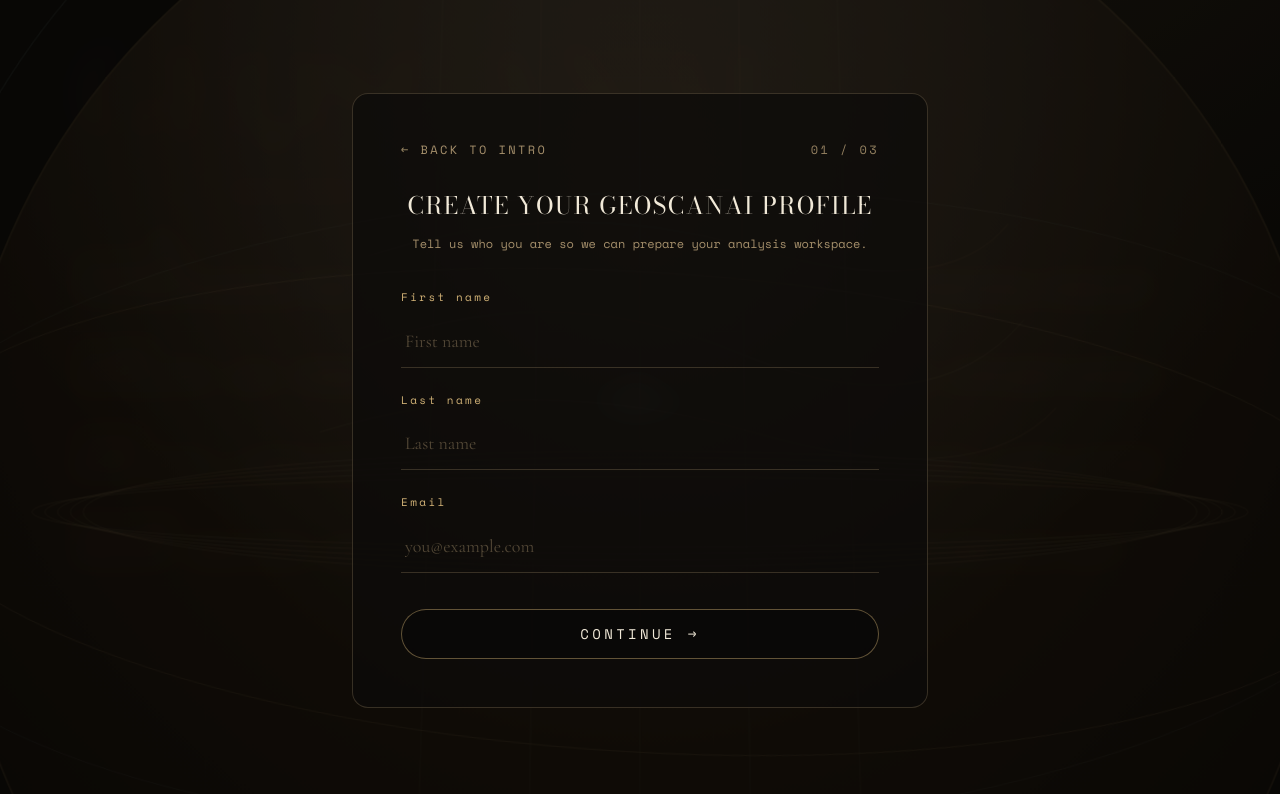
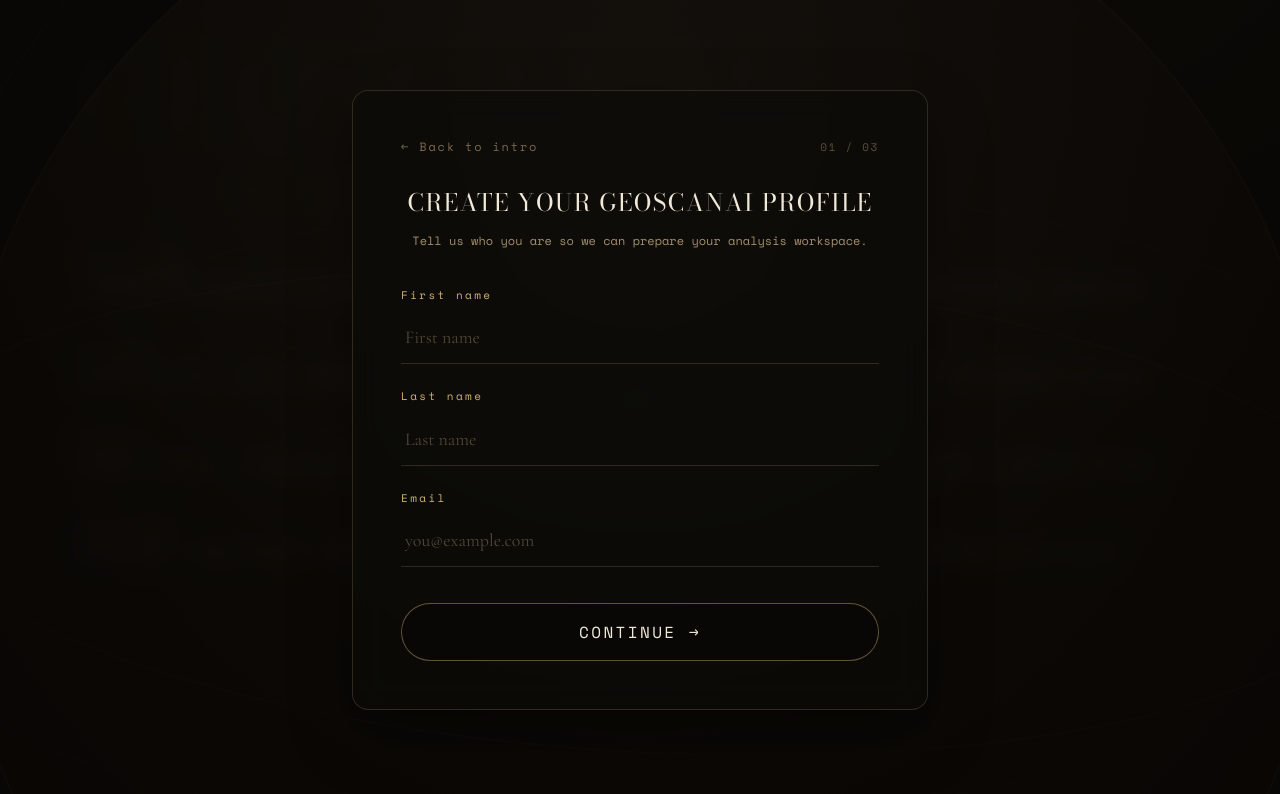
Before and after one commit to salaheddine-h/GeoScanAI, a Next.js app in the folder apps/frontend/: page / in a window 1280 px wide. Both pictures are taken after a click on the button "GET STARTED →". Shown: the top 794 px of the page. Built offline with nearby package versions, Linux system fonts and the light colour scheme.

Commit message:
feat(frontend) add templat for funv7

```diff
--- a/apps/frontend/src/components/ui/geoscan-onboarding.tsx
+++ b/apps/frontend/src/components/ui/geoscan-onboarding.tsx
@@ -10,14 +10,12 @@
 const COL_TEXT_PRIMARY = "#f1e9d8"; // warm ivory
 const COL_TEXT_SECONDARY = "#a6906c"; // muted warm gray/gold
 const COL_LABEL = "#e8c583"; // restrained warm gold
-const COL_METADATA = "#8a7350"; // muted bronze
-const COL_BORDER = "rgba(166,144,108,0.28)";
+const COL_METADATA = "#7d6a4e"; // subdued metadata tone
+const COL_BORDER = "rgba(166,144,108,0.24)";
 const COL_FOCUS = "#e8c583";
 const COL_ERROR = "#c97a5a";
 
-const COL_CARD_BG = "rgba(13,12,10,0.74)";
-const COL_PANEL_BG = "rgba(5,5,5,0.85)";
-const COL_PANEL_BORDER = "rgba(166,144,108,0.16)";
+const COL_CARD_BG = "rgba(12,11,9,0.66)";
 
 export type DataType = "standard" | "professional";
 
@@ -44,7 +42,7 @@
 const EMAIL_RE = /^[^\s@]+@[^\s@]+\.[^\s@]+$/;
 
 // ─────────────────────────────────────────────────────────────
-// Shared micro-animation styles — scoped, no external deps.
+// Shared micro-animation styles.
 // ─────────────────────────────────────────────────────────────
 function OnboardingMotionStyles() {
   return (
@@ -53,96 +51,75 @@
       @keyframes gso-orbit-slower { from { transform: rotate(360deg); } to { transform: rotate(0deg); } }
       @keyframes gso-drift { 0%, 100% { transform: translateY(0px); } 50% { transform: translateY(6px); } }
       @keyframes gso-card-in {
-        from { opacity: 0; transform: translateY(14px); }
+        from { opacity: 0; transform: translateY(12px); }
         to { opacity: 1; transform: translateY(0); }
-      }
-      @keyframes gso-indicator-pulse {
-        0%, 100% { opacity: 0.55; }
-        50% { opacity: 0.9; }
       }
       .gso-orbit { animation: gso-orbit-slow 300s linear infinite; transform-origin: 400px 620px; }
       .gso-orbit-2 { animation: gso-orbit-slower 420s linear infinite; transform-origin: 400px 620px; }
       .gso-scan { animation: gso-orbit-slow 180s linear infinite; transform-origin: 400px 620px; }
       .gso-moon { animation: gso-drift 40s ease-in-out infinite; }
-      .gso-card-mount { animation: gso-card-in 750ms cubic-bezier(0.16, 1, 0.3, 1) both; }
-      .gso-indicator { animation: gso-indicator-pulse 5s ease-in-out infinite; }
-      .gso-cta { position: relative; overflow: hidden; }
-      .gso-cta .gso-arrow { display: inline-block; transition: transform 260ms ease; }
-      .gso-cta:hover:enabled .gso-arrow { transform: translateX(4px); }
-      .gso-cta:hover:enabled { background: rgba(232,197,131,0.08); border-color: rgba(232,197,131,0.55); }
-      .gso-input { transition: border-color 280ms ease, box-shadow 280ms ease; }
-      .gso-input:focus { box-shadow: 0 0 0 3px rgba(232,197,131,0.08); }
+      .gso-card-mount { animation: gso-card-in 700ms cubic-bezier(0.16, 1, 0.3, 1) both; }
+      .gso-cta .gso-arrow { display: inline-block; transition: transform 250ms ease; }
+      .gso-cta:hover:enabled .gso-arrow { transform: translateX(3px); }
+      .gso-cta:hover:enabled { background: rgba(232,197,131,0.07); border-color: rgba(232,197,131,0.5); }
+      .gso-input { transition: border-color 250ms ease; }
       @media (prefers-reduced-motion: reduce) {
-        .gso-orbit, .gso-orbit-2, .gso-scan, .gso-moon, .gso-card-mount, .gso-indicator { animation: none; }
+        .gso-orbit, .gso-orbit-2, .gso-scan, .gso-moon, .gso-card-mount { animation: none; }
       }
     `}</style>
   );
 }
 
 // ─────────────────────────────────────────────────────────────
-// Background — extremely subtle Earth-observation atmosphere.
+// Background — subtle Earth-observation atmosphere, dialed back
+// further so it supports the form rather than competing with it.
 // ─────────────────────────────────────────────────────────────
 function EarthObservationBackground() {
   return (
-    <div aria-hidden className="pointer-events-none absolute inset-0 overflow-hidden" style={{ opacity: 0.55 }}>
+    <div aria-hidden className="pointer-events-none absolute inset-0 overflow-hidden" style={{ opacity: 0.34 }}>
       <svg viewBox="0 0 800 800" preserveAspectRatio="xMidYMax slice" className="h-full w-full">
         <defs>
           <radialGradient id="gso-sun" cx="78%" cy="18%" r="55%">
-            <stop offset="0%" stopColor="rgba(232,197,131,0.10)" />
+            <stop offset="0%" stopColor="rgba(232,197,131,0.09)" />
             <stop offset="100%" stopColor="rgba(232,197,131,0)" />
           </radialGradient>
           <radialGradient id="gso-earth" cx="50%" cy="30%" r="70%">
-            <stop offset="0%" stopColor="#2b2317" />
-            <stop offset="55%" stopColor="#171209" />
-            <stop offset="100%" stopColor="#0b0906" />
+            <stop offset="0%" stopColor="#241d13" />
+            <stop offset="55%" stopColor="#141007" />
+            <stop offset="100%" stopColor="#0a0805" />
           </radialGradient>
           <radialGradient id="gso-earth-rim" cx="50%" cy="0%" r="60%">
-            <stop offset="0%" stopColor="rgba(241,233,216,0.10)" />
+            <stop offset="0%" stopColor="rgba(241,233,216,0.08)" />
             <stop offset="100%" stopColor="rgba(241,233,216,0)" />
           </radialGradient>
           <radialGradient id="gso-moon" cx="35%" cy="30%" r="70%">
-            <stop offset="0%" stopColor="rgba(166,144,108,0.28)" />
-            <stop offset="100%" stopColor="rgba(166,144,108,0.04)" />
+            <stop offset="0%" stopColor="rgba(166,144,108,0.22)" />
+            <stop offset="100%" stopColor="rgba(166,144,108,0.03)" />
           </radialGradient>
         </defs>
 
         <rect x="0" y="0" width="800" height="800" fill="url(#gso-sun)" />
 
-        <circle className="gso-moon" cx="118" cy="150" r="16" fill="url(#gso-moon)" />
-        <circle cx="118" cy="150" r="16" fill="none" stroke="rgba(241,233,216,0.10)" strokeWidth="0.5" />
+        <circle className="gso-moon" cx="118" cy="150" r="15" fill="url(#gso-moon)" />
+        <circle cx="118" cy="150" r="15" fill="none" stroke="rgba(241,233,216,0.08)" strokeWidth="0.5" />
 
         <circle cx="400" cy="620" r="430" fill="url(#gso-earth)" />
         <circle cx="400" cy="620" r="430" fill="url(#gso-earth-rim)" />
-        <circle cx="400" cy="620" r="430" fill="none" stroke="rgba(232,197,131,0.10)" strokeWidth="1" />
+        <circle cx="400" cy="620" r="430" fill="none" stroke="rgba(232,197,131,0.08)" strokeWidth="1" />
 
-        <g clipPath="url(#gso-clip)">
-          <defs>
-            <clipPath id="gso-clip">
-              <circle cx="400" cy="620" r="430" />
-            </clipPath>
-          </defs>
-          {[520, 460, 400, 340, 280].map((y, i) => (
-            <ellipse key={y} cx="400" cy="620" rx={380 - i * 8} ry={22 + i * 4} fill="none" stroke="rgba(166,144,108,0.10)" strokeWidth="0.6" />
-          ))}
-          {[-120, -60, 0, 60, 120].map((x) => (
-            <line key={x} x1={400 + x} y1="190" x2={400 + x * 1.15} y2="800" stroke="rgba(166,144,108,0.07)" strokeWidth="0.5" />
-          ))}
-        </g>
-
-        <g stroke="rgba(232,197,131,0.06)" strokeWidth="0.6" fill="none">
+        <g stroke="rgba(232,197,131,0.045)" strokeWidth="0.6" fill="none">
           <path d="M 220 520 Q 340 470 460 520 T 640 500" />
           <path d="M 200 570 Q 330 530 470 570 T 660 555" />
-          <path d="M 230 460 Q 350 420 470 455 T 630 440" />
         </g>
 
         <g className="gso-orbit">
-          <ellipse cx="400" cy="620" rx="470" ry="150" fill="none" stroke="rgba(232,197,131,0.08)" strokeWidth="0.6" />
+          <ellipse cx="400" cy="620" rx="470" ry="150" fill="none" stroke="rgba(232,197,131,0.06)" strokeWidth="0.6" />
         </g>
         <g className="gso-orbit-2">
-          <ellipse cx="400" cy="620" rx="500" ry="200" fill="none" stroke="rgba(191,233,230,0.05)" strokeWidth="0.5" />
+          <ellipse cx="400" cy="620" rx="500" ry="200" fill="none" stroke="rgba(191,233,230,0.04)" strokeWidth="0.5" />
         </g>
         <g className="gso-scan">
-          <path d="M -70 620 A 470 470 0 0 1 100 240" fill="none" stroke="rgba(191,233,230,0.07)" strokeWidth="1" />
+          <path d="M -70 620 A 470 470 0 0 1 100 240" fill="none" stroke="rgba(191,233,230,0.05)" strokeWidth="1" />
         </g>
       </svg>
     </div>
@@ -169,50 +146,24 @@
   );
 }
 
-function StepIndicator({ step }: { step: 1 | 2 | 3 }) {
-  return (
-    <div
-      className="gso-indicator text-[11px] sm:text-xs"
-      style={{ fontFamily: F_MONO, color: COL_TEXT_SECONDARY, letterSpacing: "0.2em" }}
-    >
-      0{step} / 03
-    </div>
-  );
-}
-
 function BackButton({ onClick, label }: { onClick: () => void; label: string }) {
   return (
     <button
       type="button"
       onClick={onClick}
-      style={{ fontFamily: F_MONO, color: COL_TEXT_SECONDARY }}
-      className="text-[11px] tracking-[0.2em] transition-colors hover:text-[#e8c583] sm:text-xs"
+      style={{ fontFamily: F_MONO, color: COL_METADATA }}
+      className="text-[11px] tracking-[0.15em] transition-colors hover:text-[#e8c583] sm:text-xs"
     >
       ← {label}
     </button>
   );
 }
 
-function FieldLabel({ children, size = "sm" }: { children: React.ReactNode; size?: "sm" | "md" }) {
+function FieldLabel({ children }: { children: React.ReactNode }) {
   return (
-    <label
-      style={{ fontFamily: F_CREDIT, color: COL_TEXT_PRIMARY }}
-      className={
-        size === "md"
-          ? "mb-2 block text-base opacity-95 sm:text-lg"
-          : "mb-2 block text-[10px] tracking-[0.22em] opacity-90 sm:text-[11px]"
-      }
-    >
-      {size === "md" ? children : <span style={{ fontFamily: F_MONO, color: COL_LABEL }}>{children}</span>}
+    <label style={{ fontFamily: F_MONO, color: COL_LABEL }} className="mb-2 block text-[10px] tracking-[0.22em] opacity-90 sm:text-[11px]">
+      {children}
     </label>
-  );
-}
-
-function HelperText({ children }: { children: React.ReactNode }) {
-  return (
-    <p style={{ fontFamily: F_MONO, color: COL_TEXT_SECONDARY }} className="mt-1.5 text-[10px] tracking-wide opacity-70">
-      {children}
-    </p>
   );
 }
 
@@ -240,7 +191,7 @@
 function ErrorText({ children }: { children?: string }) {
   if (!children) return null;
   return (
-    <p style={{ fontFamily: F_MONO, color: COL_ERROR }} className="mt-1.5 text-[10.5px] tracking-wide">
+    <p style={{ fontFamily: F_MONO, color: COL_ERROR }} className="mt-1.5 text-[11px]">
       {children}
     </p>
   );
@@ -253,8 +204,9 @@
 }: {
   onClick: () => void;
   disabled?: boolean;
-  children: React.ReactNode;
+  children: string;
 }) {
+  const label = children.replace("→", "").trim();
   return (
     <button
       type="button"
@@ -266,18 +218,19 @@
         borderColor: disabled ? "rgba(166,144,108,0.18)" : "rgba(232,197,131,0.4)",
         opacity: disabled ? 0.5 : 1,
         cursor: disabled ? "not-allowed" : "pointer",
-        background: "rgba(5,5,5,0.4)",
+        background: "rgba(6,5,4,0.4)",
       }}
-      className="gso-cta mt-9 w-full rounded-full border py-3.5 text-xs tracking-[0.24em] transition-colors duration-300 sm:text-sm"
+      className="gso-cta w-full rounded-full border py-4 text-sm tracking-[0.15em] transition-colors duration-300 sm:text-base"
     >
-      <span>{typeof children === "string" ? children.replace("→", "").trim() : children}</span>{" "}
-      <span className="gso-arrow">→</span>
+      <span>{label}</span> <span className="gso-arrow">→</span>
     </button>
   );
 }
 
 // ─────────────────────────────────────────────────────────────
-// Coordinate field — used inside the dark LOCATION data panel.
+// Coordinate field — the redesigned centerpiece of step 3.
+// Large, legible numeric value; plain-case label; quiet helper
+// text; error swaps in for the helper without shifting layout.
 // ─────────────────────────────────────────────────────────────
 function CoordinateField({
   label,
@@ -298,17 +251,31 @@
 }) {
   return (
     <div>
-      <FieldLabel size="md">{label}</FieldLabel>
-      <TextInput
+      <div style={{ fontFamily: F_CREDIT, color: COL_TEXT_PRIMARY }} className="mb-2 text-base sm:text-lg">
+        {label}
+      </div>
+      <input
         value={value}
         onChange={(e) => onChange(e.target.value)}
         onBlur={onBlur}
         placeholder={placeholder}
         inputMode="decimal"
-        style={{ borderColor: "rgba(166,144,108,0.22)" }}
-        className="text-xl sm:text-2xl"
+        style={{ fontFamily: F_MONO, color: COL_TEXT_PRIMARY, borderColor: COL_BORDER }}
+        className="gso-input w-full border-b bg-transparent px-0.5 py-2 text-3xl tracking-tight placeholder:text-[#a6906c]/35 focus:outline-none sm:text-4xl"
+        onFocus={(e) => {
+          e.currentTarget.style.borderColor = COL_FOCUS;
+        }}
+        onBlurCapture={(e) => {
+          e.currentTarget.style.borderColor = COL_BORDER;
+        }}
       />
-      {error ? <ErrorText>{error}</ErrorText> : <HelperText>{helper}</HelperText>}
+      {error ? (
+        <ErrorText>{error}</ErrorText>
+      ) : (
+        <p style={{ fontFamily: F_MONO, color: COL_METADATA }} className="mt-1.5 text-[11px] opacity-80">
+          {helper}
+        </p>
+      )}
     </div>
   );
 }
@@ -355,13 +322,13 @@
   const validateLat = (value: string) => {
     if (!value.trim()) return "Latitude is required.";
     const lat = Number(value);
-    if (Number.isNaN(lat) || lat < -90 || lat > 90) return "Must be between −90 and 90.";
+    if (Number.isNaN(lat) || lat < -90 || lat > 90) return "Latitude must be between −90 and 90.";
     return undefined;
   };
   const validateLon = (value: string) => {
     if (!value.trim()) return "Longitude is required.";
     const lon = Number(value);
-    if (Number.isNaN(lon) || lon < -180 || lon > 180) return "Must be between −180 and 180.";
+    if (Number.isNaN(lon) || lon < -180 || lon > 180) return "Longitude must be between −180 and 180.";
     return undefined;
   };
 
@@ -410,15 +377,22 @@
 
       <div
         className="gso-card-mount relative w-full max-w-xl rounded-2xl px-7 py-9 sm:px-12 sm:py-12"
-        style={{ border: `1px solid ${COL_BORDER}`, background: COL_CARD_BG }}
+        style={{
+          border: `1px solid ${COL_BORDER}`,
+          background: COL_CARD_BG,
+          backdropFilter: "blur(14px)",
+          boxShadow: "0 24px 60px rgba(0,0,0,0.35)",
+        }}
       >
         <div className="mb-8 flex items-center justify-between">
           {step === 1 ? (
-            <BackButton onClick={onExit} label="BACK TO INTRO" />
+            <BackButton onClick={onExit} label="Back to intro" />
           ) : (
-            <BackButton onClick={() => setStep((s) => ((s - 1) as 1 | 2 | 3))} label="BACK" />
+            <BackButton onClick={() => setStep((s) => ((s - 1) as 1 | 2 | 3))} label="Back" />
           )}
-          <StepIndicator step={step} />
+          <div style={{ fontFamily: F_MONO, color: COL_METADATA }} className="text-[11px] tracking-[0.15em] opacity-70">
+            0{step} / 03
+          </div>
         </div>
 
         {step === 1 && (
@@ -448,7 +422,9 @@
               </div>
             </div>
 
+            <div className="mt-9">
               <ContinueButton onClick={handleStep1Continue}>CONTINUE →</ContinueButton>
+            </div>
           </FadeStep>
         )}
 
@@ -490,41 +466,40 @@
             </div>
             <ErrorText>{dataTypeError}</ErrorText>
 
+            <div className="mt-9">
               <ContinueButton onClick={handleStep2Continue}>CONTINUE →</ContinueButton>
+            </div>
           </FadeStep>
         )}
 
         {step === 3 && (
           <FadeStep stepKey="step-3">
-            <h1 style={{ fontFamily: F_DISPLAY, color: COL_TEXT_PRIMARY }} className="text-center text-[2.1rem] leading-tight tracking-[0.01em] sm:text-[2.6rem]">
+            <h1 style={{ fontFamily: F_DISPLAY, color: COL_TEXT_PRIMARY }} className="text-center text-[2.25rem] leading-[1.1] sm:text-[2.75rem]">
               Define Your Analysis
             </h1>
-            <p style={{ fontFamily: F_CREDIT, color: COL_TEXT_SECONDARY }} className="mx-auto mt-4 max-w-sm text-center text-sm leading-relaxed sm:text-base">
-              Provide the location and available project data. GeoScanAI will use them to build the analysis.
+            <p style={{ fontFamily: F_CREDIT, color: COL_TEXT_SECONDARY }} className="mx-auto mt-3 max-w-sm text-center text-base sm:text-lg">
+              Configure the geographic target for your analysis.
             </p>
 
             <div className="mt-11 space-y-10">
               {dataType === "professional" && (
                 <section>
-                  <div style={{ fontFamily: F_MONO, color: COL_LABEL }} className="mb-3 text-[10px] tracking-[0.22em] opacity-90 sm:text-[11px]">
-                    PROJECT DATA
+                  <div style={{ fontFamily: F_CREDIT, color: COL_TEXT_PRIMARY }} className="mb-1 text-base sm:text-lg">
+                    Project data
                   </div>
                   {!pdfFile ? (
                     <label
-                      style={{ borderColor: COL_PANEL_BORDER, fontFamily: F_MONO, color: COL_TEXT_SECONDARY, background: COL_PANEL_BG }}
-                      className="flex cursor-pointer items-center justify-center rounded-lg border border-dashed px-4 py-7 text-[11px] tracking-[0.15em] transition-colors hover:border-[#e8c583]/60 hover:text-[#e8c583]"
+                      style={{ borderColor: COL_BORDER, fontFamily: F_MONO, color: COL_TEXT_SECONDARY }}
+                      className="mt-3 flex cursor-pointer items-center justify-center rounded-lg border border-dashed px-4 py-7 text-[11px] tracking-[0.12em] transition-colors hover:border-[#e8c583]/60 hover:text-[#e8c583]"
                     >
                       UPLOAD PDF
                       <input type="file" accept="application/pdf" className="hidden" onChange={(e) => handlePdfChange(e.target.files?.[0] ?? null)} />
                     </label>
                   ) : (
-                    <div style={{ borderColor: COL_PANEL_BORDER, background: COL_PANEL_BG }} className="rounded-lg border px-5 py-4">
+                    <div style={{ borderColor: COL_BORDER }} className="mt-3 rounded-lg border px-5 py-4">
                       <div className="flex items-start justify-between gap-4">
                         <div>
-                          <div style={{ fontFamily: F_MONO, color: COL_LABEL }} className="text-[10px] tracking-[0.2em]">
-                            PDF
-                          </div>
-                          <div style={{ fontFamily: F_CREDIT, color: COL_TEXT_PRIMARY }} className="mt-1 text-base">
+                          <div style={{ fontFamily: F_CREDIT, color: COL_TEXT_PRIMARY }} className="text-base">
                             Project documentation
                           </div>
                           <div style={{ fontFamily: F_MONO, color: COL_TEXT_SECONDARY }} className="mt-1 truncate text-[11px]">
@@ -535,7 +510,7 @@
                           type="button"
                           onClick={() => handlePdfChange(null)}
                           style={{ fontFamily: F_MONO, color: COL_TEXT_SECONDARY }}
-                          className="shrink-0 text-[10px] tracking-[0.15em] transition-colors hover:text-[#c97a5a]"
+                          className="shrink-0 text-[10px] tracking-[0.1em] transition-colors hover:text-[#c97a5a]"
                         >
                           REMOVE
                         </button>
@@ -547,31 +522,14 @@
               )}
 
               <section>
-                <div style={{ fontFamily: F_MONO, color: COL_TEXT_PRIMARY }} className="text-sm tracking-[0.08em] sm:text-base">
-                  LOCATION
+                <div style={{ fontFamily: F_CREDIT, color: COL_TEXT_PRIMARY }} className="text-lg sm:text-xl">
+                  Analysis location
                 </div>
-                <div style={{ fontFamily: F_MONO, color: COL_METADATA }} className="mt-1 text-[10px] tracking-[0.2em] opacity-80 sm:text-[11px]">
-                  GEOGRAPHIC COORDINATES
+                <div style={{ fontFamily: F_MONO, color: COL_METADATA }} className="mt-1 text-[11px] opacity-75">
+                  Geographic coordinates
                 </div>
 
-                {/* Dark data-entry panel with a faint coordinate-grid texture */}
-                <div
-                  className="relative mt-5 overflow-hidden rounded-xl border px-5 py-7 sm:px-7 sm:py-8"
-                  style={{
-                    background: COL_PANEL_BG,
-                    borderColor: COL_PANEL_BORDER,
-                    boxShadow: "inset 0 1px 12px rgba(0,0,0,0.5)",
-                  }}
-                >
-                  <div
-                    aria-hidden
-                    className="pointer-events-none absolute inset-0 opacity-[0.05]"
-                    style={{
-                      backgroundImage:
-                        "repeating-linear-gradient(0deg, rgba(232,197,131,0.5) 0px, rgba(232,197,131,0.5) 1px, transparent 1px, transparent 32px), repeating-linear-gradient(90deg, rgba(232,197,131,0.5) 0px, rgba(232,197,131,0.5) 1px, transparent 1px, transparent 32px)",
-                    }}
-                  />
-                  <div className="relative space-y-8">
+                <div className="mt-6 space-y-8">
                   <CoordinateField
                     label="Latitude"
                     value={latitude}
@@ -582,7 +540,7 @@
                     }}
                     placeholder="31.7917"
                     error={analysisTouched.latitude ? analysisErrors.latitude : undefined}
-                      helper="Decimal degrees · Latitude −90 to 90"
+                    helper="Decimal degrees · −90 to 90"
                   />
                   <CoordinateField
                     label="Longitude"
@@ -592,16 +550,17 @@
                       setAnalysisTouched((t) => ({ ...t, longitude: true }));
                       setAnalysisErrors((err) => ({ ...err, longitude: validateLon(longitude) }));
                     }}
-                      placeholder="-7.0926"
+                    placeholder="−7.0926"
                     error={analysisTouched.longitude ? analysisErrors.longitude : undefined}
-                      helper="Decimal degrees · Longitude −180 to 180"
+                    helper="Decimal degrees · −180 to 180"
                   />
-                  </div>
                 </div>
               </section>
             </div>
 
+            <div className="mt-10">
               <ContinueButton onClick={handleAnalyze}>ANALYZE LAND →</ContinueButton>
+            </div>
           </FadeStep>
         )}
       </div>
```
Lines whose indentation alone changed are shown as unchanged.
